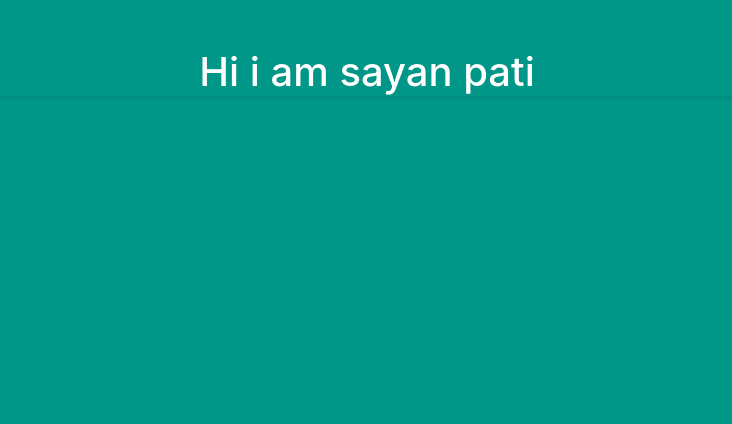
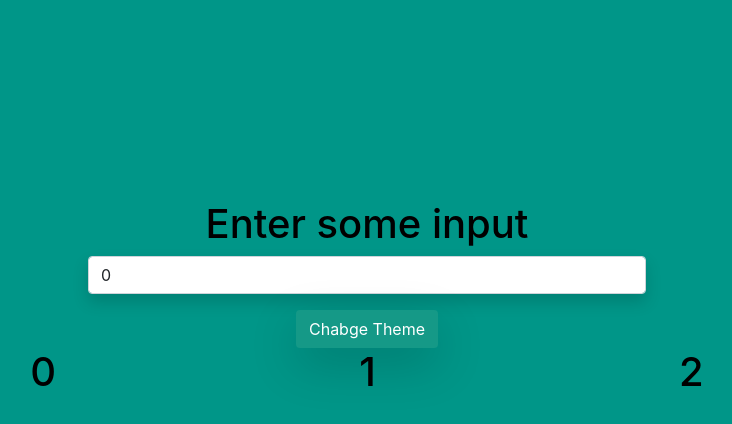
Before and after one commit to sayan99614/React-Practical01, a React (Create React App) app: page / in a window 1280 px wide. Shown: the top 424 px of the page, without its empty margins (273-1005 px from the left). Built offline with nearby package versions, Linux system fonts and the light colour scheme.

Commit message:
add and learned useMemo & useCallback hook

```diff
--- a/src/components/GenericContainer.jsx
+++ b/src/components/GenericContainer.jsx
@@ -6,11 +6,13 @@ import ExampleReducer from "./ExampleReducer";
 import FormUncontrolled from "./FormUncontrolled";
 import H1Card from "./H1Card";
 import ScreenResizer from "./ScreenResizer";
+import ExampleCallback from "./TheuseMemo&Callback/ExampleCallback";
+import ExampleMemo from "./TheuseMemo&Callback/ExampleMemo";
 function GenericContainer(props) {
 
-  useEffect(()=>{
-    document.body.style.backgroundColor="#009688"
-  })
+  // useEffect(()=>{
+  //   document.body.style.backgroundColor="#009688"
+  // })
 
   const [names, setNames] = React.useState([
     {
@@ -33,7 +35,7 @@ function GenericContainer(props) {
   }
   return (
     <>
-      <CompA/>
+      <ExampleCallback/>
     </>
   );
 }
--- /dev/null
+++ b/src/components/List.js
@@ -0,0 +1,19 @@
+import React,{useState} from 'react';
+import { useEffect } from 'react';
+
+function List({getitems}) {
+    const [items,setItems]=useState([]);
+    useEffect(()=>{
+        setItems(getitems);
+        console.log("updating items");
+    },[getitems])
+    return (
+        <div className='d-flex justify-content-evenly'>
+            {items.map((val,index)=>{
+                return <h1 key={index}>{val}</h1>;
+            })}
+        </div>
+    );
+}
+
+export default List;
--- /dev/null
+++ b/src/components/TheuseMemo&Callback/ExampleCallback.js
@@ -0,0 +1,32 @@
+import React,{useState,useCallback,useEffect} from 'react';
+import List from '../List';
+
+function ExampleCallback(props) {
+    const[dark,setDark]=useState(false);
+    const[input,setInput]=useState(0);
+
+    useEffect(()=>{
+        console.log("changing")
+        document.body.style.backgroundColor= dark?`#181818`:`#009688`;
+        document.body.style.color=dark?`white`:`black`;
+    })
+
+    const getItems=useCallback(()=>{
+        return [input,input+1,input+2];
+    },[input]);
+
+    return (
+       <>
+        <div style={{marginTop:"200px"}} className='container text-center'>
+           <h1>Enter some input</h1>
+           <input type="number" value={input} onChange={(event)=>{
+               setInput(parseInt(event.target.value))
+           }} className='mx-auto form-control shadow w-50' />
+           <button style={{backgroundColor:"#159987"}} onClick={()=>setDark(!dark)} className='btn mt-3 shadow-lg text-white'>Chabge Theme</button>
+        </div>
+        <List getitems={getItems}/>
+       </>
+    );
+}
+
+export default ExampleCallback;
--- /dev/null
+++ b/src/components/TheuseMemo&Callback/ExampleMemo.js
@@ -0,0 +1,37 @@
+import React,{useState,useMemo} from 'react';
+import { useEffect } from 'react';
+
+function ExampleMemo(props) {
+    const[dark,setDark]=useState(false);
+    const[input,setInput]=useState(0);
+    const res=useMemo(()=>{
+        return slowFunction(input);
+    },[input]);
+    const theme={
+        backgroundColor:dark?`#181818`:`#009688`,
+        color:dark?`white`:`black`
+    }
+    useEffect(()=>{
+        console.log("changing")
+        document.body.style.backgroundColor= dark?`#181818`:`#009688`;
+        document.body.style.color=dark?`white`:`black`;
+    })
+    return (
+        <div style={{marginTop:"200px"}} className='container text-center'>
+           <h1>Enter some input</h1>
+           <input type="number" value={input} onChange={(event)=>{
+               setInput(event.target.value)
+           }} className='mx-auto form-control shadow w-50' />
+           <button style={{backgroundColor:"#159987"}} onClick={()=>setDark(!dark)} className='btn mt-3 shadow-lg text-white'>Chabge Theme</button>
+           <h1>{res}</h1>
+        </div>
+    );
+}
+
+export default ExampleMemo;
+
+function slowFunction(number){
+    console.log("calling slow function");
+    // for(let i=0;i<1000000000;i++){}
+    return number*2;
+}
```
